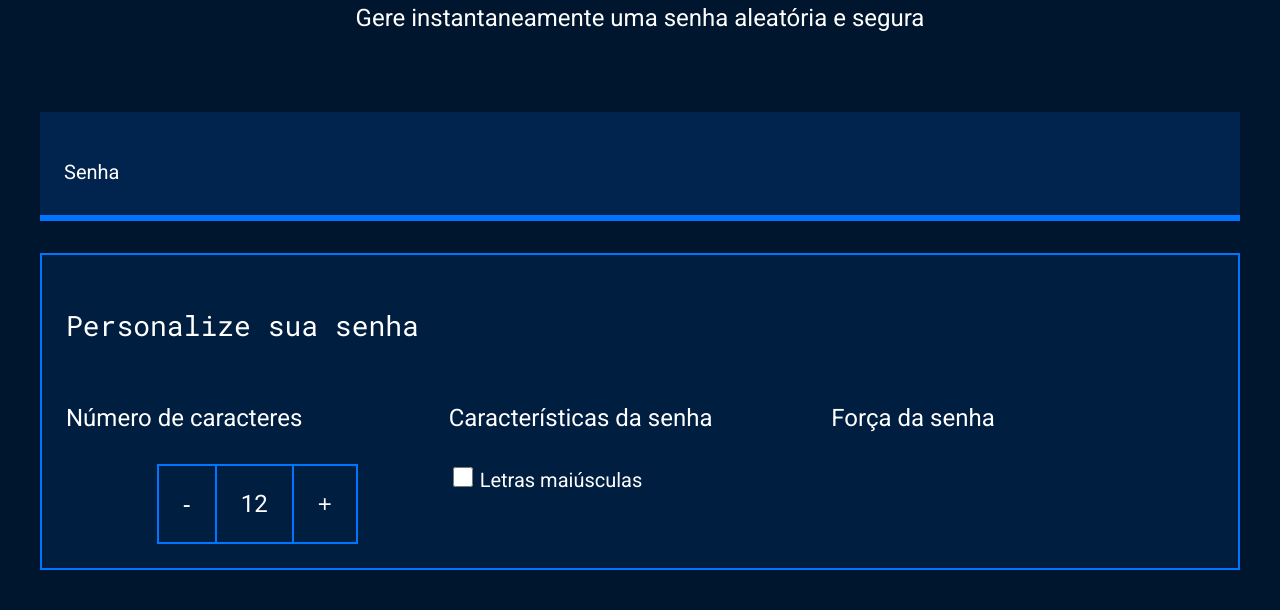
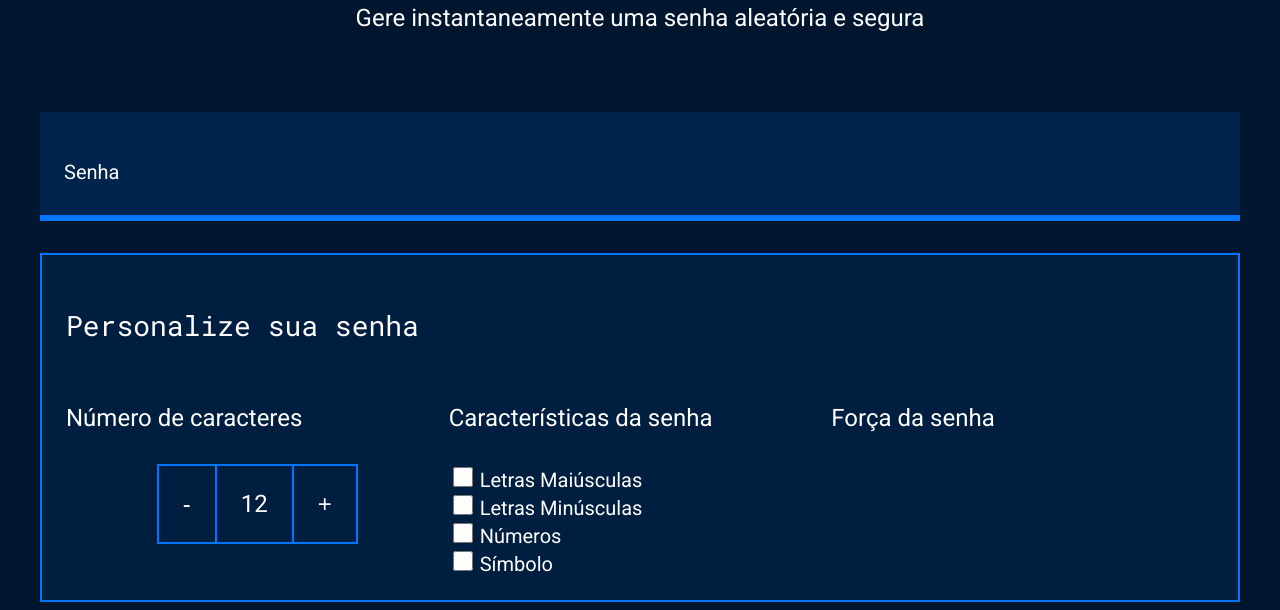
Before and after one commit to fontanavitor1/Gerador-senhas-Fontana, a plain HTML site: page index.html in a window 1280 px wide. Shown: the part 214-824 px from the top of the page. Before the commit the page ends 800 px from the top, so only its background shows below. Drawn offline with Linux system fonts and the light colour scheme.

Commit message:
12/08/25

```diff
--- a/index.html
+++ b/index.html
@@ -32,10 +32,35 @@
                 </div>
                 <div class="parametro-senha">
                     <h4 class="parametro-senha__titulo">Características da senha</h4>
+
+
                     <div class="parametro-senha-checkbox">
                         <input name="maiusculo" type="checkbox"  class="checkbox">
-                        <label for="maiusculo">Letras maiúsculas</label>
+                        <label for="maiusculo">Letras Maiúsculas</label>
                     </div>
+
+
+
+                    <div class="parametro-senha-checkbox">
+                        <input name="minusculo" type="checkbox"  class="checkbox">
+                        <label for="minusculo">Letras Minúsculas</label>
+                    </div>
+
+
+
+                    <div class="parametro-senha-checkbox">
+                        <input name="numero" type="checkbox"  class="checkbox">
+                        <label for="numero">Números</label>
+                    </div>
+
+
+
+                    <div class="parametro-senha-checkbox">
+                        <input name="simbolo" type="checkbox"  class="checkbox">
+                        <label for="simbolo">Símbolo</label>
+                    </div>
+
+
                 </div>
                 <div class="parametro-senha">
                     <h4 class="parametro-senha__titulo">Força da senha</h4>
```
